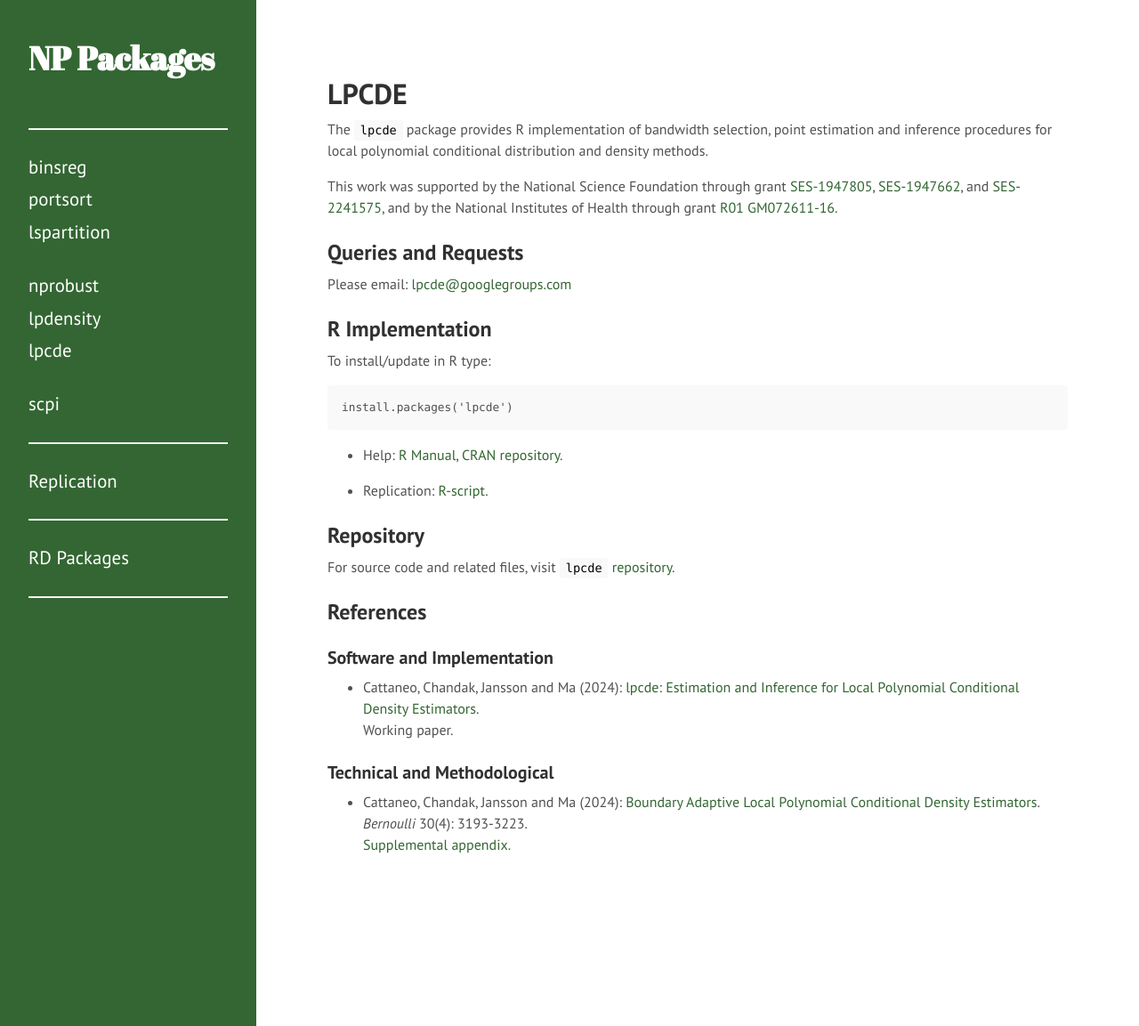
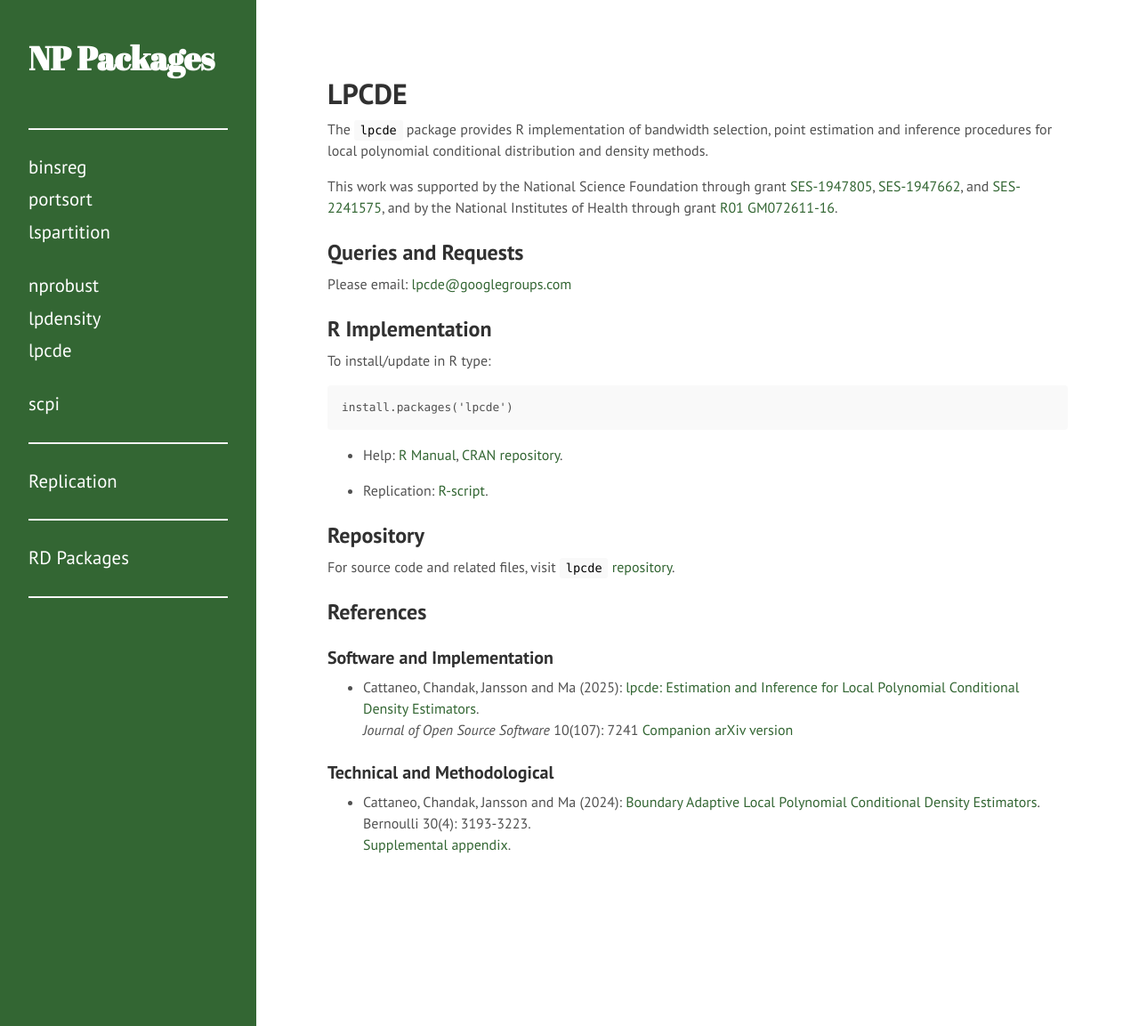
Before and after one commit to nppackages/nppackages.github.io, a Jekyll site: the page built from lpcde/index.md, in a window 1280 px wide and 1153 px high. Shown: the whole window at 89% size. Built offline with Jekyll 4.4.1, drawn with Linux system fonts in a browser that asks for light colours; our own code applies the rules of GitHub Pages for plain Markdown files.

Commit message:
Update index.md

```diff
--- a/lpcde/index.md
+++ b/lpcde/index.md
@@ -27,14 +27,15 @@ For source code and related files, visit [`lpcde` repository](https://github.com
 
 ### Software and Implementation
 
-- Cattaneo, Chandak, Jansson and Ma (2024): [lpcde: Estimation and Inference for Local Polynomial Conditional Density Estimators](https://nppackages.github.io/references/Cattaneo-Chandak-Jansson-Ma_2024_lpcde.pdf).<br>
-Working paper.
+- Cattaneo, Chandak, Jansson and Ma (2025): [lpcde: Estimation and Inference for Local Polynomial Conditional Density Estimators](https://mdcattaneo.github.io/papers/Cattaneo-Chandak-Jansson-Ma_2025_JOSS.pdf).<br>
+_Journal of Open Source Software_ 10(107): 7241
+[Companion arXiv version](https://mdcattaneo.github.io/papers/Cattaneo-Chandak-Jansson-Ma_2025_JOSS--arXiv.pdf)
 
 
 ### Technical and Methodological
 
 - Cattaneo, Chandak, Jansson and Ma (2024): [Boundary Adaptive Local Polynomial Conditional Density Estimators](https://nppackages.github.io/references/Cattaneo-Chandak-Jansson-Ma_2024_Bernoulli.pdf).<br>
-_Bernoulli_ 30(4): 3193-3223.<br>
+Bernoulli 30(4): 3193-3223.<br>
 [Supplemental appendix](https://nppackages.github.io/references/Cattaneo-Chandak-Jansson-Ma_2024_Bernoulli--Supplemental.pdf).
 
 
```
